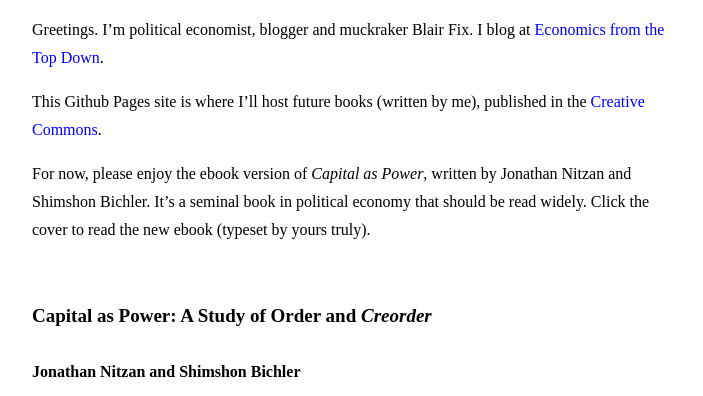
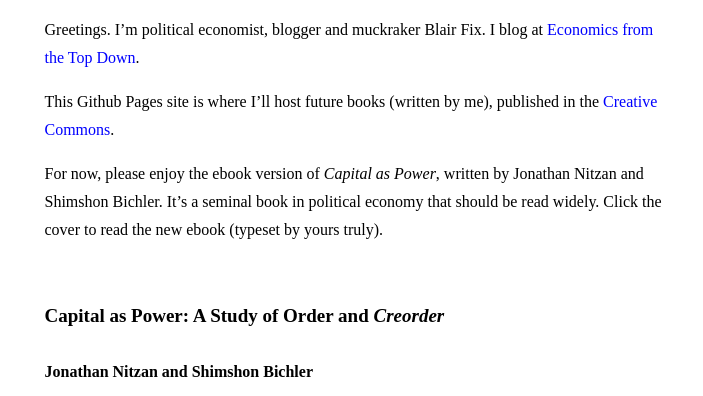
Before and after one commit to blairfix/blairfix.github.io, a plain HTML site: page index.html in a window 1280 px wide. Shown: the part 144-540 px from the top of the page, without its empty margins (283-986 px from the left). Drawn offline with Linux system fonts and the light colour scheme.

Commit message:
Sun Aug 23 10:45:07 EDT 2020

```diff
--- a/style.css
+++ b/style.css
@@ -149,7 +149,7 @@ hr {
 /* Layout */
 
 body {
-  width: 650px;
+  width: 625px;
   margin: 0 auto;
   padding: 30px 0;
 }
```
